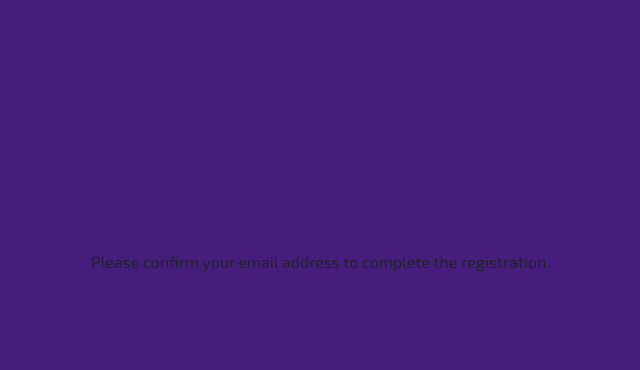
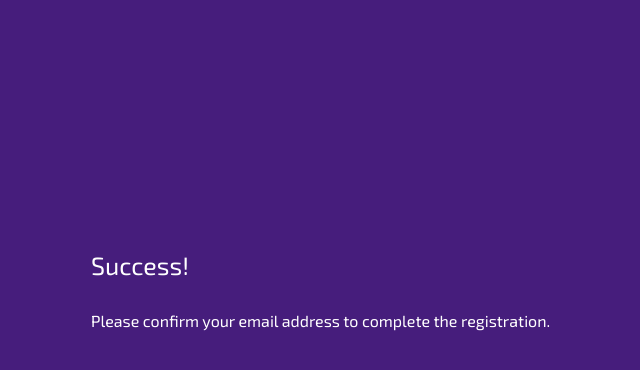
Before and after one commit to dineepthomas/collabify_v2.0, a Django app: page /account_activation_sent/ in a window 1280 px wide. Shown: the top 370 px of the page, without its empty margins (314-954 px from the left). Run offline with Django 3.2, Linux system fonts and the light colour scheme; some libraries are stand-ins or nearby versions.

```diff
--- a/collabify/scripts/templates/account_activation_sent.html
+++ b/collabify/scripts/templates/account_activation_sent.html
@@ -1,5 +1,6 @@
 {% extends 'base.html' %}
 
 {% block content %}
-  <p>Please confirm your email address to complete the registration. </p>
+<h1><font color="white" style=" size: 20px; font-family: 'Exo 2', sans-serif;">Success!</h1></font><br>
+  <p><font color="white" style=" size: 20px; font-family: 'Exo 2', sans-serif;">Please confirm your email address to complete the registration.</p>
 {% endblock %}
```
Also changed, not shown: collabify/scripts/templates/index.html (+7 -3 lines).
